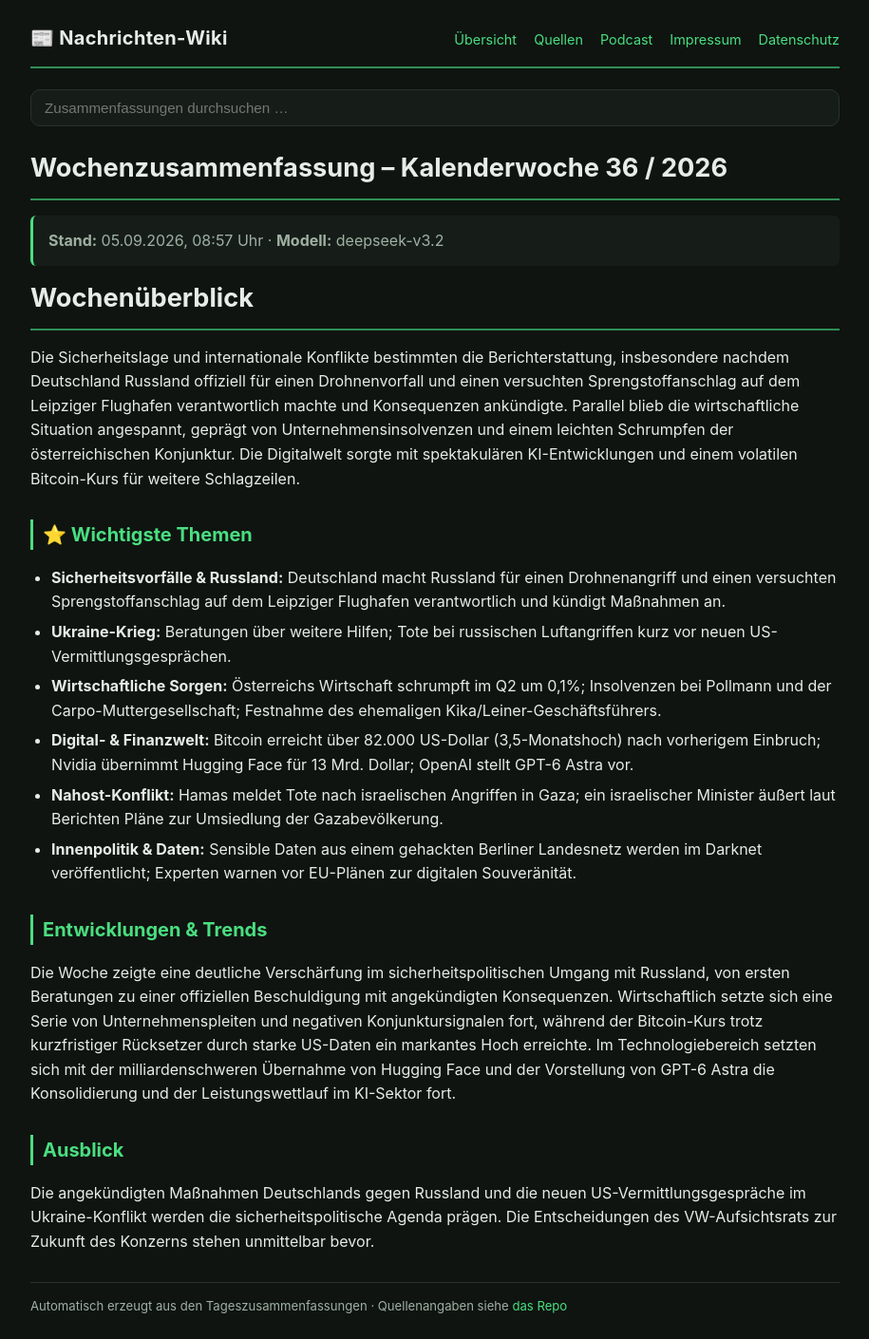
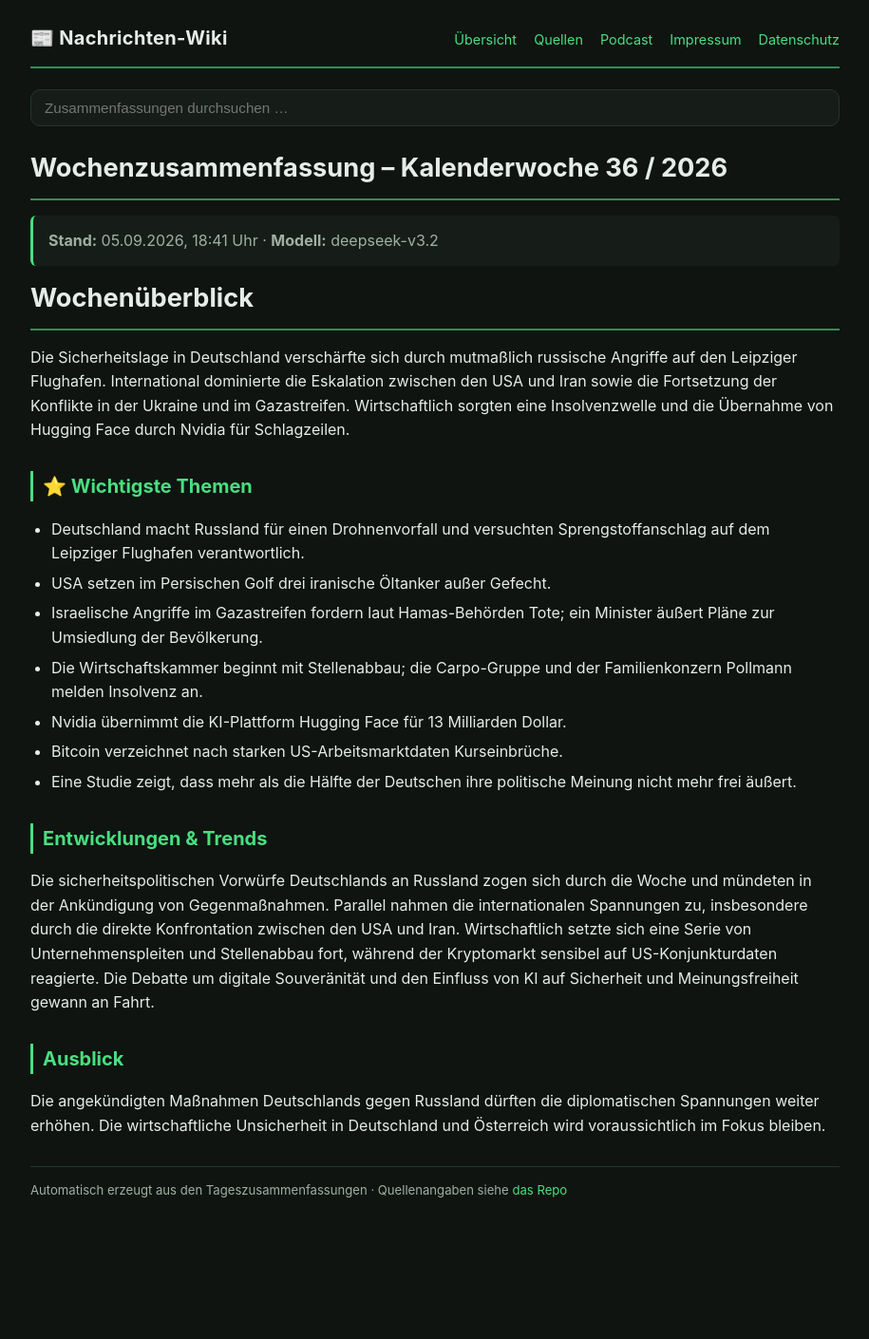
Before and after one commit to Ubuntu51/news-wiki, a Jekyll site: the page built from 2026/woche-36.md, in a window 1280 px wide. Shown: the whole page at 95% size, without its empty margins (182-1097 px from the left). Built offline with Jekyll 4.4.1, drawn with Linux system fonts in a browser that asks for light colours; after the commit the page ends 1288 px from its top, so only the background shows below that.

```diff
--- a/2026/woche-36.md
+++ b/2026/woche-36.md
@@ -5,21 +5,22 @@ title: "Wochenzusammenfassung Kalenderwoche 36 / 2026"
 
 # Wochenzusammenfassung – Kalenderwoche 36 / 2026
 
-> **Stand:** 05.09.2026, 08:57 Uhr · **Modell:** deepseek-v3.2
+> **Stand:** 05.09.2026, 18:41 Uhr · **Modell:** deepseek-v3.2
 
 # Wochenüberblick
-Die Sicherheitslage und internationale Konflikte bestimmten die Berichterstattung, insbesondere nachdem Deutschland Russland offiziell für einen Drohnenvorfall und einen versuchten Sprengstoffanschlag auf dem Leipziger Flughafen verantwortlich machte und Konsequenzen ankündigte. Parallel blieb die wirtschaftliche Situation angespannt, geprägt von Unternehmensinsolvenzen und einem leichten Schrumpfen der österreichischen Konjunktur. Die Digitalwelt sorgte mit spektakulären KI-Entwicklungen und einem volatilen Bitcoin-Kurs für weitere Schlagzeilen.
+Die Sicherheitslage in Deutschland verschärfte sich durch mutmaßlich russische Angriffe auf den Leipziger Flughafen. International dominierte die Eskalation zwischen den USA und Iran sowie die Fortsetzung der Konflikte in der Ukraine und im Gazastreifen. Wirtschaftlich sorgten eine Insolvenzwelle und die Übernahme von Hugging Face durch Nvidia für Schlagzeilen.
 
 ## ⭐ Wichtigste Themen
-- **Sicherheitsvorfälle & Russland:** Deutschland macht Russland für einen Drohnenangriff und einen versuchten Sprengstoffanschlag auf dem Leipziger Flughafen verantwortlich und kündigt Maßnahmen an.
-- **Ukraine-Krieg:** Beratungen über weitere Hilfen; Tote bei russischen Luftangriffen kurz vor neuen US-Vermittlungsgesprächen.
-- **Wirtschaftliche Sorgen:** Österreichs Wirtschaft schrumpft im Q2 um 0,1%; Insolvenzen bei Pollmann und der Carpo-Muttergesellschaft; Festnahme des ehemaligen Kika/Leiner-Geschäftsführers.
-- **Digital- & Finanzwelt:** Bitcoin erreicht über 82.000 US-Dollar (3,5-Monatshoch) nach vorherigem Einbruch; Nvidia übernimmt Hugging Face für 13 Mrd. Dollar; OpenAI stellt GPT-6 Astra vor.
-- **Nahost-Konflikt:** Hamas meldet Tote nach israelischen Angriffen in Gaza; ein israelischer Minister äußert laut Berichten Pläne zur Umsiedlung der Gazabevölkerung.
-- **Innenpolitik & Daten:** Sensible Daten aus einem gehackten Berliner Landesnetz werden im Darknet veröffentlicht; Experten warnen vor EU-Plänen zur digitalen Souveränität.
+- Deutschland macht Russland für einen Drohnenvorfall und versuchten Sprengstoffanschlag auf dem Leipziger Flughafen verantwortlich.
+- USA setzen im Persischen Golf drei iranische Öltanker außer Gefecht.
+- Israelische Angriffe im Gazastreifen fordern laut Hamas-Behörden Tote; ein Minister äußert Pläne zur Umsiedlung der Bevölkerung.
+- Die Wirtschaftskammer beginnt mit Stellenabbau; die Carpo-Gruppe und der Familienkonzern Pollmann melden Insolvenz an.
+- Nvidia übernimmt die KI-Plattform Hugging Face für 13 Milliarden Dollar.
+- Bitcoin verzeichnet nach starken US-Arbeitsmarktdaten Kurseinbrüche.
+- Eine Studie zeigt, dass mehr als die Hälfte der Deutschen ihre politische Meinung nicht mehr frei äußert.
 
 ## Entwicklungen & Trends
-Die Woche zeigte eine deutliche Verschärfung im sicherheitspolitischen Umgang mit Russland, von ersten Beratungen zu einer offiziellen Beschuldigung mit angekündigten Konsequenzen. Wirtschaftlich setzte sich eine Serie von Unternehmenspleiten und negativen Konjunktursignalen fort, während der Bitcoin-Kurs trotz kurzfristiger Rücksetzer durch starke US-Daten ein markantes Hoch erreichte. Im Technologiebereich setzten sich mit der milliardenschweren Übernahme von Hugging Face und der Vorstellung von GPT-6 Astra die Konsolidierung und der Leistungswettlauf im KI-Sektor fort.
+Die sicherheitspolitischen Vorwürfe Deutschlands an Russland zogen sich durch die Woche und mündeten in der Ankündigung von Gegenmaßnahmen. Parallel nahmen die internationalen Spannungen zu, insbesondere durch die direkte Konfrontation zwischen den USA und Iran. Wirtschaftlich setzte sich eine Serie von Unternehmenspleiten und Stellenabbau fort, während der Kryptomarkt sensibel auf US-Konjunkturdaten reagierte. Die Debatte um digitale Souveränität und den Einfluss von KI auf Sicherheit und Meinungsfreiheit gewann an Fahrt.
 
 ## Ausblick
-Die angekündigten Maßnahmen Deutschlands gegen Russland und die neuen US-Vermittlungsgespräche im Ukraine-Konflikt werden die sicherheitspolitische Agenda prägen. Die Entscheidungen des VW-Aufsichtsrats zur Zukunft des Konzerns stehen unmittelbar bevor.
+Die angekündigten Maßnahmen Deutschlands gegen Russland dürften die diplomatischen Spannungen weiter erhöhen. Die wirtschaftliche Unsicherheit in Deutschland und Österreich wird voraussichtlich im Fokus bleiben.
```
Also changed, not shown: 2026/08/index.md (+1 -1 lines), 2026/09/2026-09-05_18-41.md (added, +77 -0 lines), 2026/09/index.md (+2 -1 lines), 2026/09/podcast.md (+8 -1 lines), index.md (+4 -4 lines), podcast.md (+1 -1 lines), podcast.xml (+10 -1 lines), search.json, 1 other file.
